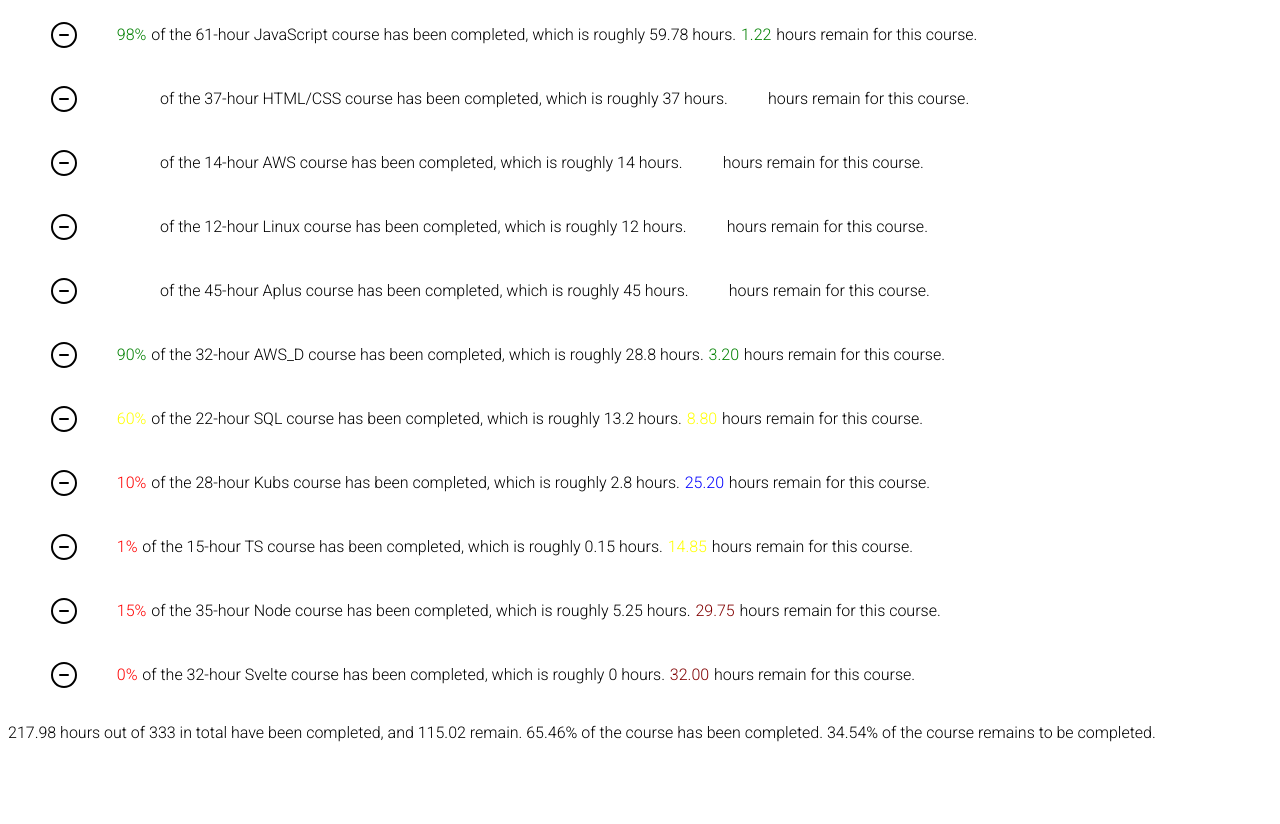
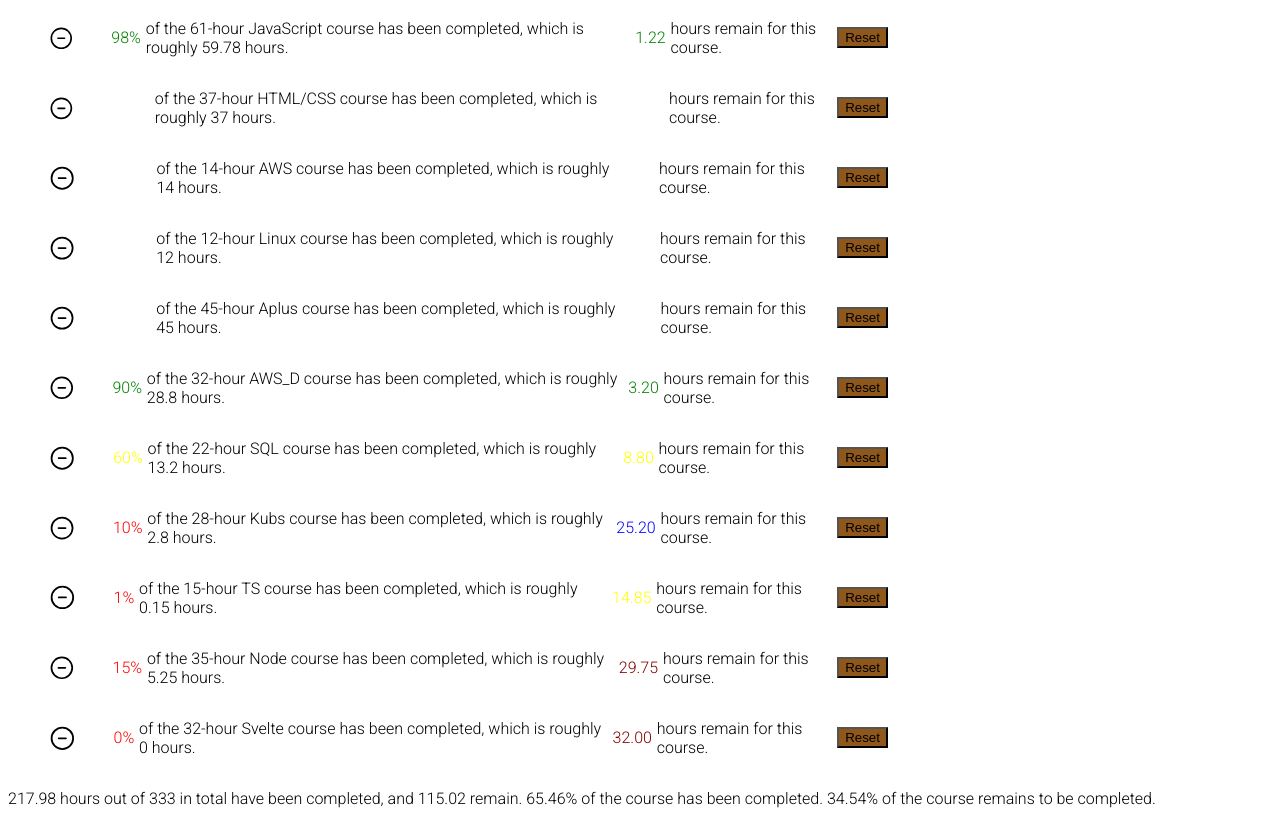
Before and after one commit to armoredchimp/early-course-calc, a plain HTML site: page index.html in a window 1280 px wide. Shown: the part 62-886 px from the top of the page. Before the commit the page ends 820 px from the top, so only its background shows below. Drawn offline with Linux system fonts and the light colour scheme.

Commit message:
ver 0.006b

```diff
--- a/script.js
+++ b/script.js
@@ -137,16 +137,19 @@ const courseLoad = function (courses) {
     let remainingHours = course.remainingHours();
     let colorR = getColor(remainingHours);
     let colorP = percentColor(course.progress);
-    let courseR = `<svg xmlns="http://www.w3.org/2000/svg" fill="none" viewBox="0 0 24 24" stroke-width="1.5" stroke="currentColor" class="minus-icon">
+    let courseR = `<div style="display: flex; justify-content: space-between; width: 100%;">
+    <div style="display: flex; align-items: center; gap: 0.3rem; font-size: 1rem;"><svg xmlns="http://www.w3.org/2000/svg" fill="none" viewBox="0 0 24 24" stroke-width="1.5" stroke="currentColor" class="minus-icon">
     <path stroke-linecap="round" stroke-linejoin="round" d="M15 12H9m12 0a9 9 0 11-18 0 9 9 0 0118 0z" />
-  </svg><span style="color: ${colorP};">${course.progress}%</span> of the ${
+    </svg><span style="color: ${colorP};">${course.progress}%</span> of the ${
       course.totalHours
     }-hour ${
       course.name
     } course has been completed, which is roughly ${courseHours} hours. <span style="color: ${colorR};">${remainingHours.toFixed(
       2
-    )}</span> hours remain for this course.
-  `;
+    )}</span> hours remain for this course.</div>
+    <button class="reset-button" style="align-self: center; margin-right: 24rem;">Reset</button>
+  </div>`;
+
     let listItem = document.createElement("li");
     listItem.innerHTML = courseR;
     let svgMI = listItem.querySelector(".minus-icon");
@@ -155,6 +158,10 @@ const courseLoad = function (courses) {
     courseUL.appendChild(listItem);
     svgMI.addEventListener("click", () => {
       removeCourse(courses, index);
+    });
+    let resetBtn = listItem.querySelector(".reset-button");
+    resetBtn.addEventListener("click", () => {
+      resetProgress(courses, index);
     });
   });
 
--- a/styles.css
+++ b/styles.css
@@ -19,4 +19,8 @@ h1 {
 }
 .minus-icon {
   size: 1rem;
+  width: 100%;
 }
+.reset-button {
+  background-color: rgb(143, 88, 26);
+}
```
